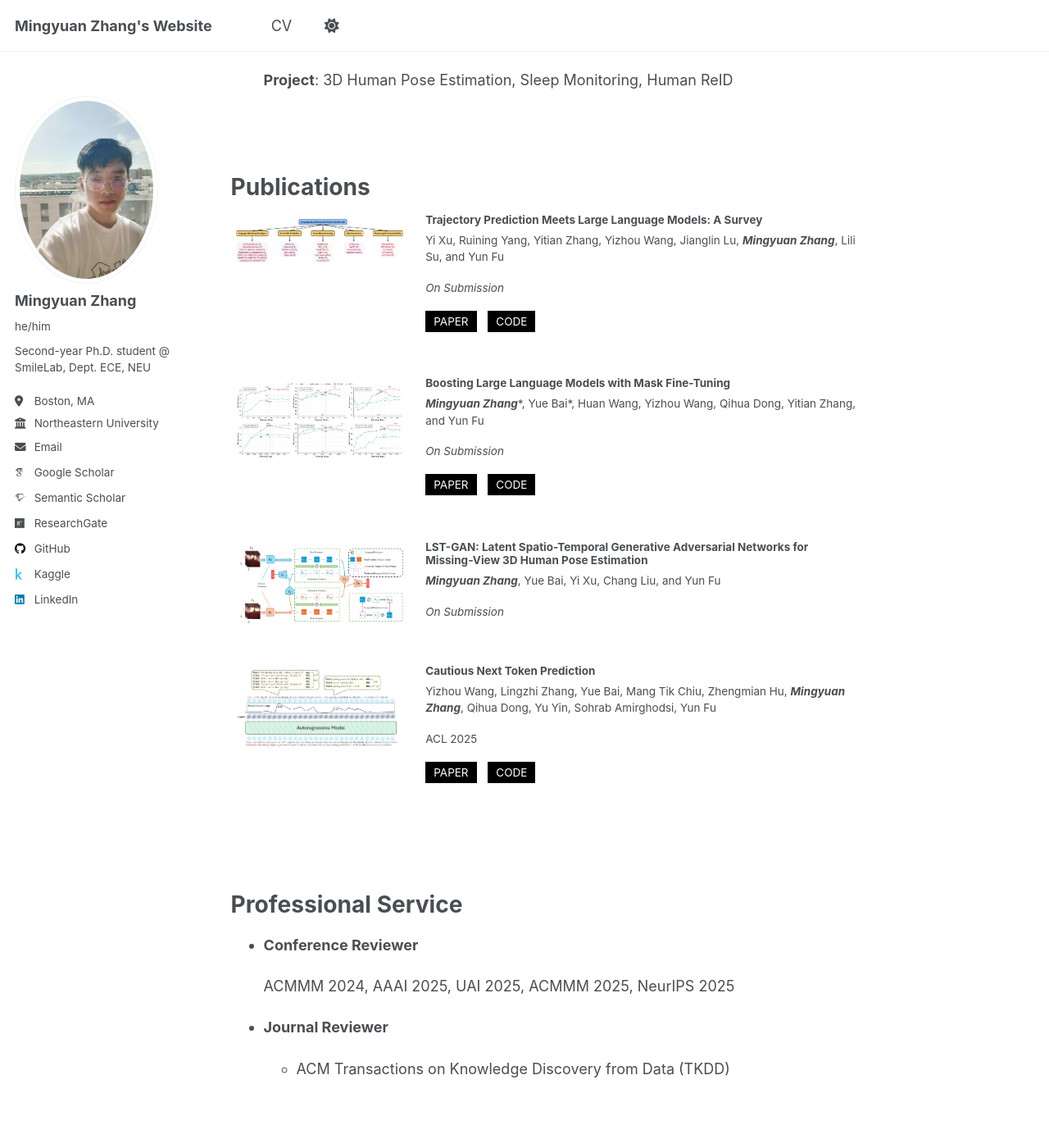
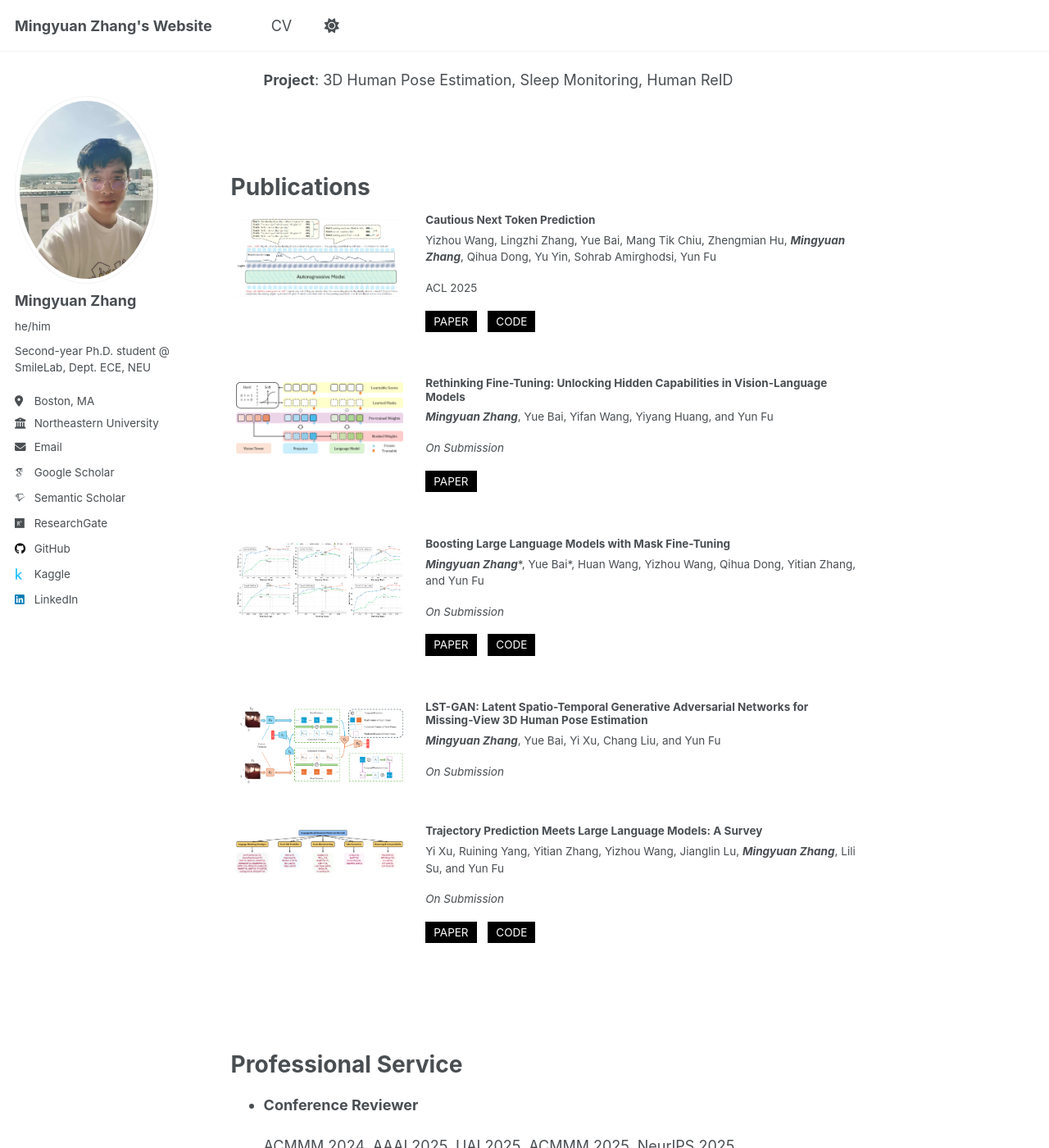
Before and after one commit to KKHYA/Mingyuan-Zhang.github.io, a Jekyll site: the page built from _pages/about.md, in a window 1280 px wide and 1400 px high, scrolled down 1759 px. Shown: the whole window at 82% size. Built offline with Jekyll 4.4.1, drawn with Linux system fonts in a browser that asks for light colours; some web fonts are replaced; some of the changed text lies outside the part shown.

Commit message:
update cvpr 2026

```diff
--- a/_pages/about.md
+++ b/_pages/about.md
@@ -17,6 +17,7 @@ News
 ======
 <div style="border: 1px solid #eee; border-radius: 5px; height: 300px; overflow-y: auto; padding: 15px;">
   <ul style="padding-left: 20px; margin-top: 10px;">
+    <li><strong>12/2025</strong>: Publish our paper <a href="https://arxiv.org/abs/2512.23073">Rethinking Fine-Tuning: Unlocking Hidden Capabilities in Vision-Language Models</a> on arXiv.</li>
     <li><strong>06/2025</strong>: Start my Research Scientist Intern at Socure.</li>
     <li><strong>06/2025</strong>: Publish our paper <a href="https://arxiv.org/abs/2506.03408">Trajectory Prediction Meets Large Language Models: A Survey</a> on arXiv.</li>
     <li><strong>05/2025</strong>: Our paper <a href="https://arxiv.org/abs/2507.03038">Cautious Next Token Prediction</a> has been accepted by ACL 2025.</li>
@@ -74,17 +75,35 @@ Publications
 <table style="border: none; width: 100%; margin-bottom: 30px;">
 <tr>
   <td style="width: 30%; vertical-align: top; border: none; padding-right: 20px;">
-    <img src="images/taxonomy.png" style="width: 100%; margin-top: 0;">
+    <img src="images/CNTP_Teasor.png" style="width: 100%; margin-top: 0;">
   </td>
   <td style="vertical-align: top; border: none; padding-top: 0;">
-    <h3 style="margin-top: 0;">Trajectory Prediction Meets Large Language Models: A Survey</h3>
+    <h3 style="margin-top: 0;">Cautious Next Token Prediction</h3>
     <p>
-      Yi Xu, Ruining Yang, Yitian Zhang, Yizhou Wang, Jianglin Lu, <strong><em>Mingyuan Zhang</em></strong>, Lili Su, and Yun Fu
+      Yizhou Wang, Lingzhi Zhang, Yue Bai, Mang Tik Chiu, Zhengmian Hu, <strong><em>Mingyuan Zhang</em></strong>, Qihua Dong, Yu Yin, Sohrab Amirghodsi, Yun Fu
+    </p>
+    <p>ACL 2025</p>
+    <p>
+      <a href="https://arxiv.org/abs/2507.03038" style="display: inline-block; background-color: #000; color: #fff; padding: 3px 10px; text-decoration: none; margin-right: 10px;">PAPER</a>
+      <a href="https://github.com/wyzjack/CNTP" style="display: inline-block; background-color: #000; color: #fff; padding: 3px 10px; text-decoration: none;">CODE</a>
+    </p>
+  </td>
+</tr>
+</table>
+
+<table style="border: none; width: 100%; margin-bottom: 30px;">
+<tr>
+  <td style="width: 30%; vertical-align: top; border: none; padding-right: 20px;">
+    <img src="images/S_MFT_Teasor.png" style="width: 100%; margin-top: 0;">
+  </td>
+  <td style="vertical-align: top; border: none; padding-top: 0;">
+    <h3 style="margin-top: 0;">Rethinking Fine-Tuning: Unlocking Hidden Capabilities in Vision-Language Models</h3>
+    <p>
+      <strong><em>Mingyuan Zhang</em></strong>, Yue Bai, Yifan Wang, Yiyang Huang, and Yun Fu
     </p>
     <p><em>On Submission</em></p>
     <p>
-      <a href="https://arxiv.org/abs/2506.03408" style="display: inline-block; background-color: #000; color: #fff; padding: 3px 10px; text-decoration: none; margin-right: 10px;">PAPER</a>
-      <a href="https://github.com/colorfulfuture/Awesome-Trajectory-Motion-Prediction-Papers" style="display: inline-block; background-color: #000; color: #fff; padding: 3px 10px; text-decoration: none;">CODE</a>
+      <a href="https://arxiv.org/abs/2512.23073" style="display: inline-block; background-color: #000; color: #fff; padding: 3px 10px; text-decoration: none; margin-right: 10px;">PAPER</a>
     </p>
   </td>
 </tr>
@@ -127,17 +146,17 @@ Publications
 <table style="border: none; width: 100%; margin-bottom: 30px;">
 <tr>
   <td style="width: 30%; vertical-align: top; border: none; padding-right: 20px;">
-    <img src="images/CNTP_Teasor.png" style="width: 100%; margin-top: 0;">
+    <img src="images/taxonomy.png" style="width: 100%; margin-top: 0;">
   </td>
   <td style="vertical-align: top; border: none; padding-top: 0;">
-    <h3 style="margin-top: 0;">Cautious Next Token Prediction</h3>
+    <h3 style="margin-top: 0;">Trajectory Prediction Meets Large Language Models: A Survey</h3>
     <p>
-      Yizhou Wang, Lingzhi Zhang, Yue Bai, Mang Tik Chiu, Zhengmian Hu, <strong><em>Mingyuan Zhang</em></strong>, Qihua Dong, Yu Yin, Sohrab Amirghodsi, Yun Fu
+      Yi Xu, Ruining Yang, Yitian Zhang, Yizhou Wang, Jianglin Lu, <strong><em>Mingyuan Zhang</em></strong>, Lili Su, and Yun Fu
     </p>
-    <p>ACL 2025</p>
+    <p><em>On Submission</em></p>
     <p>
-      <a href="https://arxiv.org/abs/2507.03038" style="display: inline-block; background-color: #000; color: #fff; padding: 3px 10px; text-decoration: none; margin-right: 10px;">PAPER</a>
-      <a href="https://github.com/wyzjack/CNTP" style="display: inline-block; background-color: #000; color: #fff; padding: 3px 10px; text-decoration: none;">CODE</a>
+      <a href="https://arxiv.org/abs/2506.03408" style="display: inline-block; background-color: #000; color: #fff; padding: 3px 10px; text-decoration: none; margin-right: 10px;">PAPER</a>
+      <a href="https://github.com/colorfulfuture/Awesome-Trajectory-Motion-Prediction-Papers" style="display: inline-block; background-color: #000; color: #fff; padding: 3px 10px; text-decoration: none;">CODE</a>
     </p>
   </td>
 </tr>
```
Also changed, not shown: images/S_MFT_Teasor.png (added).
